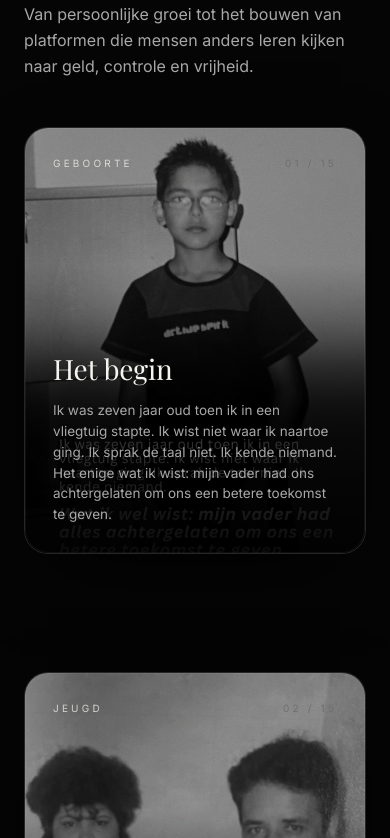
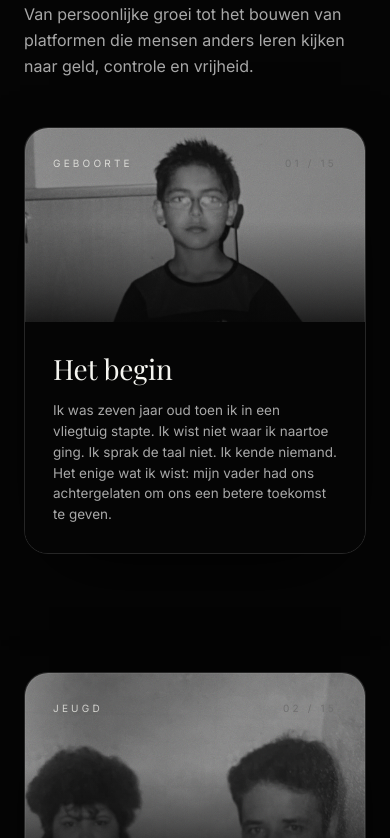
Before and after one commit to Shafiqad/rabi-adli-site, a Next.js app: page / in a window 390 px wide. Shown: the part 3786-4624 px from the top of the page. Built offline with nearby package versions, Linux system fonts and the light colour scheme.

Commit message:
Timeline mobile card: solid dark backdrop behind title+body so image text never bleeds through

```diff
--- a/src/components/sections/life-timeline.tsx
+++ b/src/components/sections/life-timeline.tsx
@@ -461,13 +461,13 @@ function GalleryCard({ item, index }: { item: TimelineItem; index: number }) {
         }}
       />
 
-      {/* Bottom gradient for legibility */}
+      {/* Bottom darkening gradient — stronger so image text can't bleed through */}
       <div
         aria-hidden
-        className="absolute inset-x-0 bottom-0 h-[68%] pointer-events-none"
+        className="absolute inset-x-0 bottom-0 h-[78%] pointer-events-none"
         style={{
           background:
-            "linear-gradient(180deg, transparent 0%, rgba(0,0,0,0.5) 35%, rgba(0,0,0,0.95) 100%)",
+            "linear-gradient(180deg, transparent 0%, rgba(5,5,5,0.78) 30%, rgba(5,5,5,1) 55%, rgba(5,5,5,1) 100%)",
         }}
       />
 
@@ -484,9 +484,8 @@ function GalleryCard({ item, index }: { item: TimelineItem; index: number }) {
       {/* Border */}
       <div className="absolute inset-0 rounded-[inherit] border border-white/[0.05] pointer-events-none" />
 
-      {/* Overlay text */}
-      <div className="absolute inset-0 p-7 flex flex-col justify-between">
-        <div className="flex items-center justify-between">
+      {/* Top eyebrow row */}
+      <div className="absolute inset-x-0 top-0 p-7 flex items-center justify-between">
         <span className="text-[10px] tracking-[0.32em] uppercase text-foreground/75">
           {item.phase}
         </span>
@@ -495,6 +494,9 @@ function GalleryCard({ item, index }: { item: TimelineItem; index: number }) {
         </span>
       </div>
 
+      {/* Bottom text block — sits on its own solid dark backdrop so the
+       * underlying timeline photo can never read through the type. */}
+      <div className="absolute inset-x-0 bottom-0 px-7 pt-8 pb-7 bg-[#050505]">
         <div className="max-w-lg">
           <h3 className="font-serif text-[28px] sm:text-[32px] leading-[1.06] tracking-[-0.005em] text-foreground">
             {item.title}
```
Lines whose indentation alone changed are shown as unchanged.
